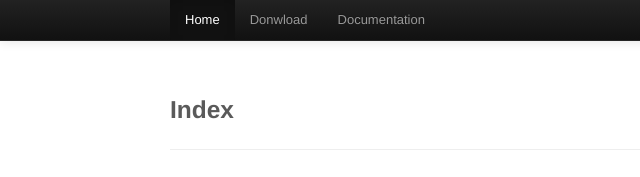
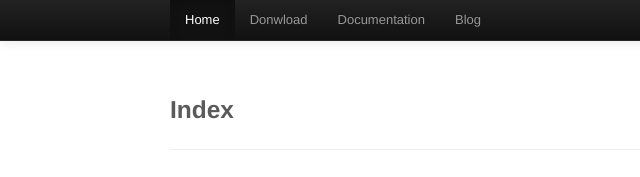
Before and after one commit to jhades/jhades-site, a website: page documentation.html in a window 1280 px wide. Shown: the top 177 px of the page, 0-640 px from the left. Drawn offline with Linux system fonts and the light colour scheme; a script that the page names is missing.

Commit message:
link to blog

```diff
--- a/documentation.html
+++ b/documentation.html
@@ -36,6 +36,7 @@
                     <li class="active"> <a href="index.html">Home</a> </li>
                     <li> <a href="downloads.html">Donwload</a> </li>
                     <li> <a href="documentation.html">Documentation</a> </li>
+                    <li> <a href="http://blog.jhades.org">Blog</a> </li>
                 </ul>
             </div>
         </div>
```
Also changed, not shown: index.html (+1 -0 lines), report.html (+1 -0 lines).
